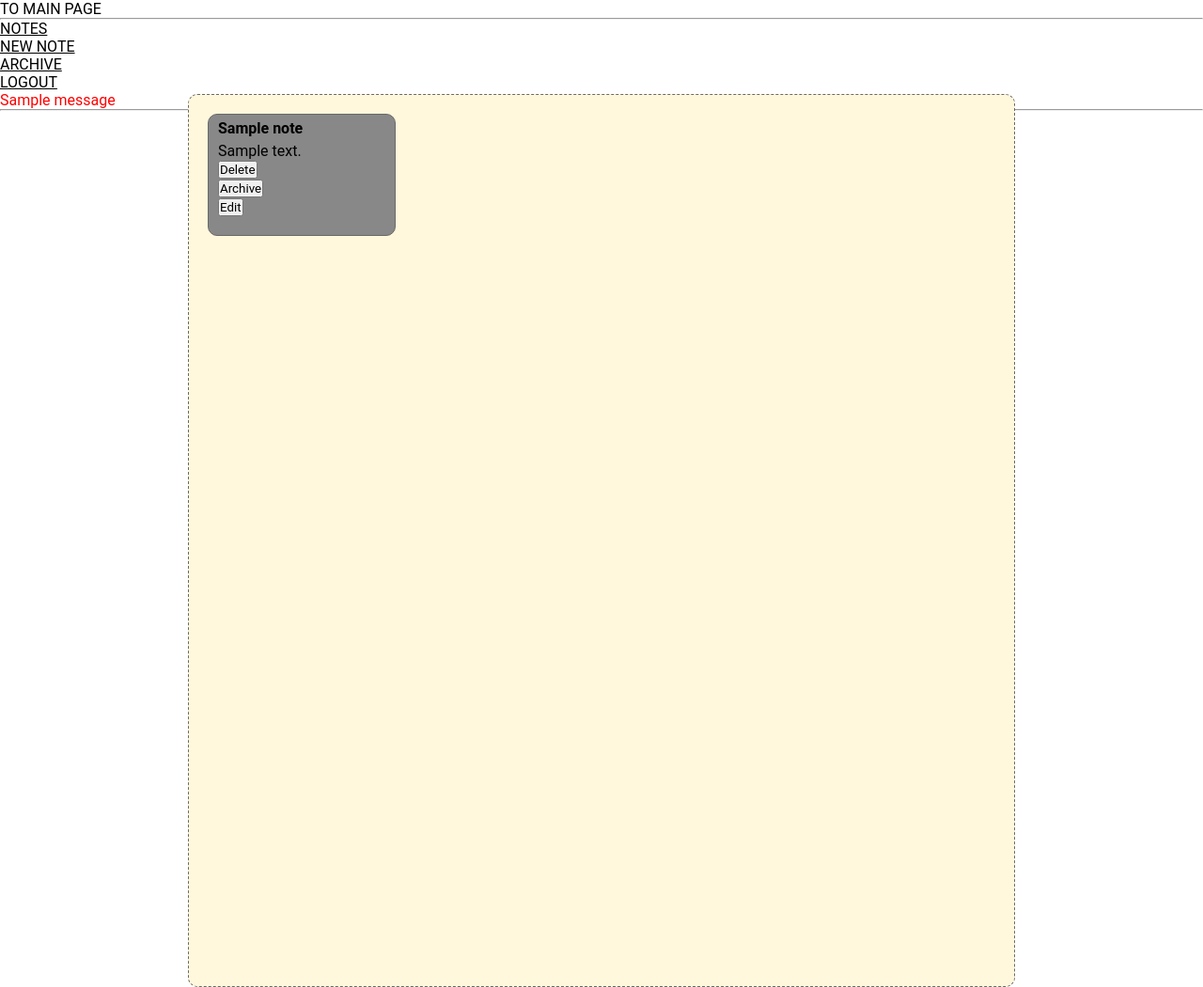
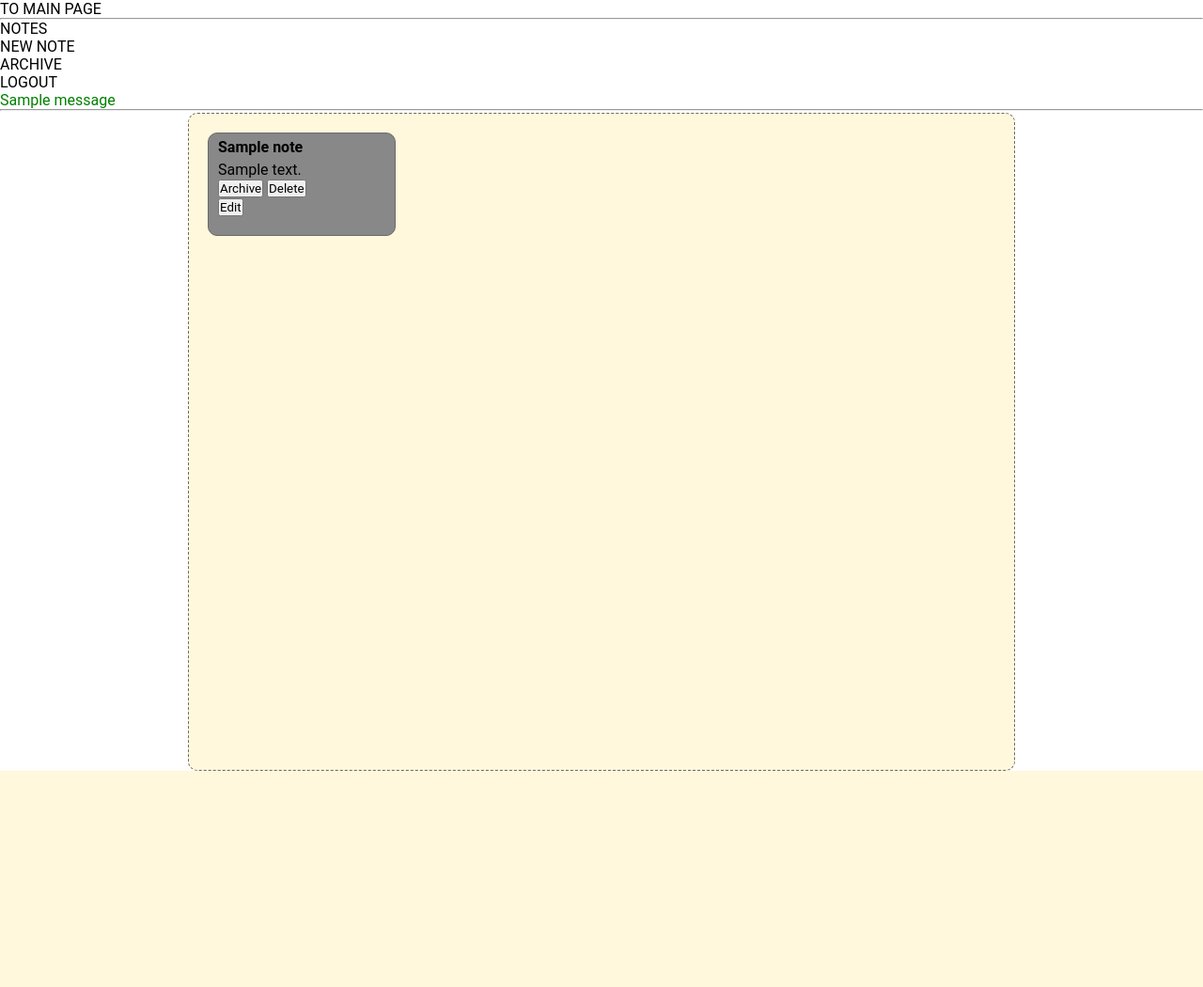
Before and after one commit to mirmozavr/notes_project, a Flask app: page /notes/1/ in a window 1280 px wide. Shown: the whole page at 94% size. After the commit the page ends 820 px from the top, so only its background shows below. Run offline with Flask 2, Linux system fonts and the light colour scheme; a user stored in the database is signed in; tables that the repository leaves empty hold one stand-in row (values such as "Sample post"); one stand-in notice (Sample message) is shown.

Commit message:
Refactor, message fix

```diff
--- a/forms.py
+++ b/forms.py
@@ -55,9 +55,6 @@ class NoteForm(FlaskForm):
     save = SubmitField("Save")
 
 
-class DeleteForm(FlaskForm):
+class ModifyForm(FlaskForm):
+    archive = SubmitField(label="Archive")
     delete = SubmitField(label="Delete")
-
-
-class ArchiveForm(FlaskForm):
-    archive = SubmitField(label="Archive")
--- a/models.py
+++ b/models.py
@@ -34,7 +34,6 @@ class Note(db.Model):
     __tablename__ = "notes"
     id = db.Column(db.Integer(), primary_key=True)
     title = db.Column(db.String(255), nullable=False)
-    slug = db.Column(db.String(255), nullable=False)
     content = db.Column(db.Text(), nullable=False)
     color = db.Column(db.String(30), nullable=False, default="white")
     created_on = db.Column(db.DateTime(), default=datetime.utcnow)
@@ -47,8 +46,5 @@ class Note(db.Model):
     def __repr__(self):
         return "<{}:{}>".format(self.id, self.title[:10])
 
-    def set_slug(self):
-        self.slug = generate_password_hash(self.content)
-
 
 # db.create_all()
--- a/static/base.css
+++ b/static/base.css
@@ -13,6 +13,11 @@
     box-sizing: border-box;
     margin: 0;
     padding: 0;
+    text-decoration: none;
+    font-family: Roboto, sans-serif;
+    font-style: normal;
+    font-weight: normal;
+    color: black;
 }
 
 /*html, body {*/
@@ -22,8 +27,12 @@
 
 .header {
     height: 100px;
+    margin-bottom: 20px;
 }
 
-.message {
+.success {
+    color: green;
+}
+.warning {
     color: red;
 }
--- a/static/notes.css
+++ b/static/notes.css
@@ -31,7 +31,7 @@
     padding: 20px;
 
     max-width: 880px;
-    height: calc(100vh + 150px);
+    height: calc(100vh - 100px);
     margin-left: auto;
     margin-right: auto;
     background-color: Cornsilk;
@@ -80,6 +80,6 @@ A:hover {
     margin-bottom: 5px;
 }
 
-.del {
-
+h2 {
+    text-align: center;
 }
--- a/templates/archive.html
+++ b/templates/archive.html
@@ -7,6 +7,7 @@
 {% endblock %}
 
 {% block content %}
+    <h2>Archive</h2>
     <div class="container">
         {% for note in data %}
             <a href="/notes/{{ note.id }}" class="note" style="background-color: {{ note.color }}">
--- a/templates/base.html
+++ b/templates/base.html
@@ -25,9 +25,11 @@
         <p><a href="/login/">LOGIN</a></p>
         <p><a href="/signup/">SIGN UP</a></p>
     {% endif %}
-    {% for message in get_flashed_messages() %}
-        <p class="message">{{ message }}</p>
+
+    {% for category, message in  get_flashed_messages(with_categories=true) %}
+        <spam class="{{ category }}">{{ message }}</spam>
     {% endfor %}
+
     <hr>
 </div>
 {% block content %}
--- a/templates/edit_note.html
+++ b/templates/edit_note.html
@@ -13,9 +13,7 @@
         <div class="note" style="background-color: {{ note.color }}">
             <form action="" method="post">
 
-                {{ form.csrf_token() }}
-
-                {% for field in form2 if field.name != "csrf_token" %}
+                {% for field in form if field.name != "csrf_token" %}
                     <p>{{ field.label }}</p>
                     <p>{{ field }}
                         {% for error in field.errors %}
--- a/templates/note.html
+++ b/templates/note.html
@@ -12,10 +12,8 @@
             <p class="title">{{ note.title }}</p>
             <p>{{ note.content }}</p>
             <form action="" method="post">
+                {{ form.archive }}
                 {{ form.delete }}
-            </form>
-            <form action="" method="post">
-                {{ form2.archive }}
             </form>
             <a href="/notes/edit/{{ note.id }}"><button>Edit</button></a>
         </div>
--- a/templates/notes.html
+++ b/templates/notes.html
@@ -7,6 +7,7 @@
 {% endblock %}
 
 {% block content %}
+    <h2>Notes</h2>
     <div class="container">
         {% for note in data %}
             <a href="/notes/{{ note.id }}" class="note" style="background-color: {{ note.color }}">
--- a/views.py
+++ b/views.py
@@ -1,9 +1,14 @@
 from flask import flash, redirect, render_template, url_for
-from flask_login import (LoginManager, current_user, login_required,
-                         login_user, logout_user)
+from flask_login import (
+    LoginManager,
+    current_user,
+    login_required,
+    login_user,
+    logout_user,
+)
 
 from __init__ import app, db
-from forms import ArchiveForm, DeleteForm, LoginForm, NoteForm, SignUpForm
+from forms import LoginForm, ModifyForm, NoteForm, SignUpForm
 from models import Note, User
 
 login_manager = LoginManager(app)
@@ -93,7 +98,6 @@ def new_note():
             color=form.color.data,
             user_id=current_user.id,
         )
-        note.set_slug()
         db.session.add(note)
         db.session.commit()
         flash("NOTE ADDED", "success")
@@ -108,8 +112,8 @@ def new_note():
 def archive():
     data = (
         db.session.query(Note)
-            .filter(Note.user_id == current_user.id, Note.archived == True)
-            .order_by(Note.updated_on.desc())
+        .filter(Note.user_id == current_user.id, Note.archived == True)
+        .order_by(Note.updated_on.desc())
     )
     return render_template(
         "archive.html", data=data, auth_status=current_user.is_authenticated
@@ -132,53 +136,49 @@ def notes():
 @app.route("/notes/<int:note_id>/", methods=("GET", "POST"))
 @login_required
 def note(note_id):
-    form = DeleteForm()
-    archive_form = ArchiveForm()
+    modify_form = ModifyForm()
     note = (
         db.session.query(Note)
         .filter(Note.user_id == current_user.id, Note.id == note_id)
         .first_or_404()
     )
-
-    if form.validate_on_submit():
+    if modify_form.delete.data:
         db.session.delete(note)
         db.session.commit()
+        flash("NOTE DELETED", "success")
         return redirect(url_for("notes", auth_status=current_user.is_authenticated))
 
-    if archive_form.validate_on_submit():
+    if modify_form.archive.data:
         note.archived = not note.archived
         db.session.add(note)
         db.session.commit()
+        flash("NOTE ARCHIVED", "success")
         return redirect(url_for("notes", auth_status=current_user.is_authenticated))
 
     return render_template(
-        "note.html", note=note, form=form, form2=archive_form, auth_status=current_user.is_authenticated
+        "note.html",
+        note=note,
+        form=modify_form,
+        auth_status=current_user.is_authenticated,
     )
 
 
 @app.route("/notes/edit/<int:note_id>/", methods=("GET", "POST"))
 @login_required
 def edit_note(note_id):
-    form = DeleteForm()
     editor = NoteForm()
     note = (
         db.session.query(Note)
         .filter(Note.user_id == current_user.id, Note.id == note_id)
         .first_or_404()
     )
-
-    if form.delete.data and form.is_submitted():
-        db.session.delete(note)
-        db.session.commit()
-        return redirect(url_for("notes", auth_status=current_user.is_authenticated))
-
-    if editor.content.data and editor.validate_on_submit():
+    if editor.content.data and editor.is_submitted():
         note.title = editor.title.data
         note.content = editor.content.data
         note.color = editor.color.data
         db.session.add(note)
         db.session.commit()
-        flash("EDIT SUCCESSFUL", "success")
+        flash("NOTE EDITED", "success")
         return redirect(url_for("notes", auth_status=current_user.is_authenticated))
 
     editor.title.data = note.title
@@ -188,8 +188,7 @@ def edit_note(note_id):
     return render_template(
         "edit_note.html",
         note=note,
-        form=form,
-        form2=editor,
+        form=editor,
         auth_status=current_user.is_authenticated,
     )
 
```
